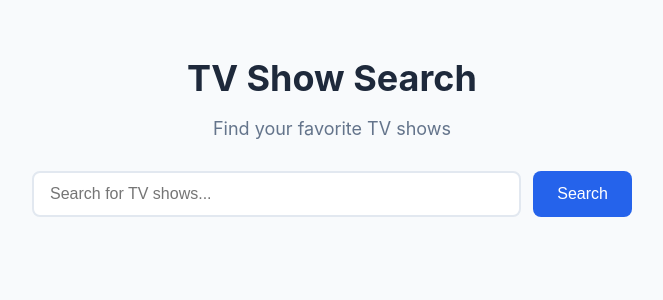
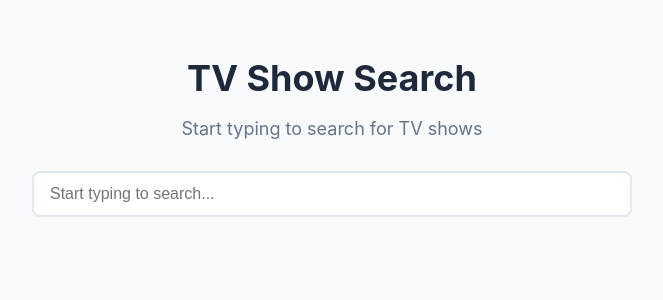
Before and after one commit to danigrandem/search, a React (Create React App) app: page / in a window 1280 px wide. Shown: the top 300 px of the page, without its empty margins (308-971 px from the left). Built offline with nearby package versions, Linux system fonts and the light colour scheme.

Commit message:
feat: implement autocomplete search with loading indicator

```diff
--- a/src/components/SearchBar.tsx
+++ b/src/components/SearchBar.tsx
@@ -3,44 +3,71 @@ import React from 'react';
 interface SearchBarProps {
     value: string;
     onChange: (newValue: string) => void;
-    onEnterPress?: () => void;
+    loading?: boolean;
 }
 
-const SearchBar: React.FC<SearchBarProps> = ({ value, onChange, onEnterPress }) => {
-    const handleKeyPress = (e: React.KeyboardEvent<HTMLInputElement>) => {
-        if (e.key === 'Enter' && onEnterPress) {
-            onEnterPress();
-        }
-    };
-
+const SearchBar: React.FC<SearchBarProps> = ({ value, onChange, loading = false }) => {
     return (
         <div style={styles.container}>
             <input
                 type="text"
                 style={styles.input}
-                placeholder="Search for TV shows..."
+                placeholder="Start typing to search..."
                 value={value}
                 onChange={(e: React.ChangeEvent<HTMLInputElement>) => onChange(e.target.value)}
-                onKeyPress={handleKeyPress}
             />
+            {loading && (
+                <div style={styles.loadingIndicator}>
+                    <div style={styles.spinner} />
+                </div>
+            )}
         </div>
     );
 };
 
+const spinnerKeyframes = `
+    @keyframes spin {
+        0% { transform: rotate(0deg); }
+        100% { transform: rotate(360deg); }
+    }
+`;
+
+const styleSheet = document.createElement('style');
+styleSheet.textContent = spinnerKeyframes;
+document.head.appendChild(styleSheet);
+
 const styles = {
     container: {
-        flex: 1,
-        minWidth: 0 // This prevents flex item from overflowing
+        position: 'relative' as const,
+        width: '100%'
     },
     input: {
         width: '100%',
         padding: '12px 16px',
+        paddingRight: '40px', // Space for loading indicator
         fontSize: '16px',
         border: '2px solid #e2e8f0',
         borderRadius: '8px',
         backgroundColor: 'white',
-        transition: 'border-color 0.2s ease',
+        transition: 'all 0.2s ease',
         outline: 'none'
+    },
+    loadingIndicator: {
+        position: 'absolute' as const,
+        right: '12px',
+        top: '50%',
+        transform: 'translateY(-50%)',
+        display: 'flex',
+        alignItems: 'center',
+        justifyContent: 'center'
+    },
+    spinner: {
+        width: '20px',
+        height: '20px',
+        border: '2px solid #e2e8f0',
+        borderTop: '2px solid #2563eb',
+        borderRadius: '50%',
+        animation: 'spin 1s linear infinite'
     }
 };
 
--- a/src/screens/SearchScreen.tsx
+++ b/src/screens/SearchScreen.tsx
@@ -1,4 +1,4 @@
-import React, { useState } from 'react';
+import React, { useState, useEffect, useCallback } from 'react';
 import { searchShows } from '../api/apiService';
 import { Show, SearchResult } from '../types/apiTypes';
 import SearchBar from '../components/SearchBar';
@@ -10,29 +10,40 @@ const SearchScreen: React.FC = () => {
     const [loading, setLoading] = useState<boolean>(false);
     const [error, setError] = useState<string | null>(null);
 
-    const handleSearch = () => {
-        if (!query.trim()) return;
+    const handleSearch = useCallback(async (searchQuery: string) => {
+        if (!searchQuery.trim()) {
+            setResults([]);
+            return;
+        }
+
         setLoading(true);
         setError(null);
 
-        searchShows(query)
-            .then((data: SearchResult[]) => {
-                const formattedResults = data.map(item => item.show);
-                setResults(formattedResults);
-            })
-            .catch(() => {
-                setError('Error fetching shows. Please try again later.');
-            })
-            .finally(() => {
-                setLoading(false);
-            });
-    };
+        try {
+            const data = await searchShows(searchQuery);
+            const formattedResults = data.map(item => item.show);
+            setResults(formattedResults);
+        } catch (err) {
+            setError('Error fetching shows. Please try again later.');
+        } finally {
+            setLoading(false);
+        }
+    }, []);
+
+    // Debounce search to avoid too many API calls
+    useEffect(() => {
+        const timeoutId = setTimeout(() => {
+            handleSearch(query);
+        }, 300); // Wait for 300ms after user stops typing
+
+        return () => clearTimeout(timeoutId);
+    }, [query, handleSearch]);
 
     return (
         <div style={styles.container}>
             <div style={styles.header}>
                 <h1 style={styles.title}>TV Show Search</h1>
-                <p style={styles.subtitle}>Find your favorite TV shows</p>
+                <p style={styles.subtitle}>Start typing to search for TV shows</p>
             </div>
 
             <div style={styles.searchSection}>
@@ -40,18 +51,8 @@ const SearchScreen: React.FC = () => {
                     <SearchBar
                         value={query}
                         onChange={setQuery}
-                        onEnterPress={handleSearch}
+                        loading={loading}
                     />
-                    <button
-                        onClick={handleSearch}
-                        style={{
-                            ...styles.button,
-                            ...(loading ? styles.buttonDisabled : {})
-                        }}
-                        disabled={loading}
-                    >
-                        {loading ? 'Searching...' : 'Search'}
-                    </button>
                 </div>
             </div>
 
@@ -93,25 +94,8 @@ const styles = {
         padding: '0 16px'
     },
     searchContainer: {
-        display: 'flex',
-        gap: '12px',
         width: '100%',
         maxWidth: '600px'
-    },
-    button: {
-        padding: '12px 24px',
-        fontSize: '16px',
-        backgroundColor: '#2563eb',
-        color: 'white',
-        border: 'none',
-        borderRadius: '8px',
-        cursor: 'pointer',
-        transition: 'background-color 0.2s ease',
-        whiteSpace: 'nowrap' as const
-    },
-    buttonDisabled: {
-        backgroundColor: '#93c5fd',
-        cursor: 'not-allowed'
     },
     error: {
         color: '#ef4444',
```
